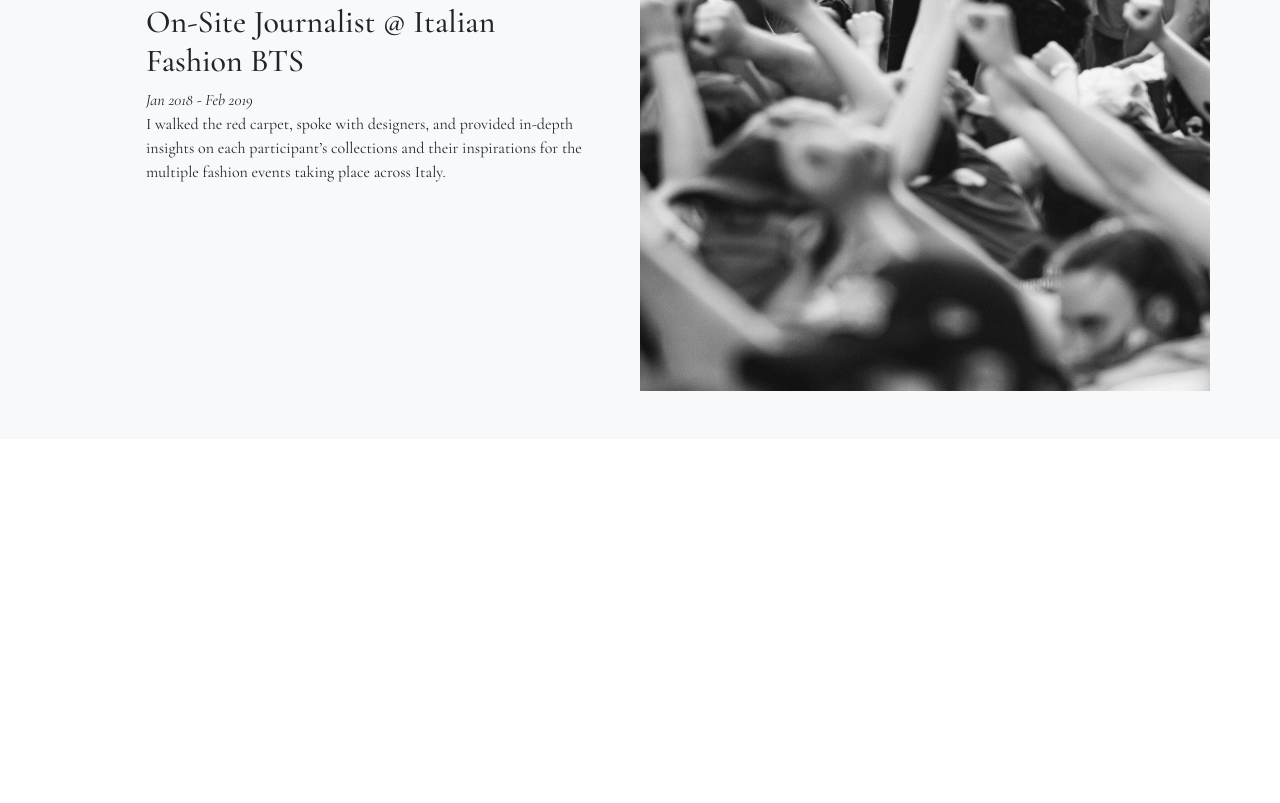
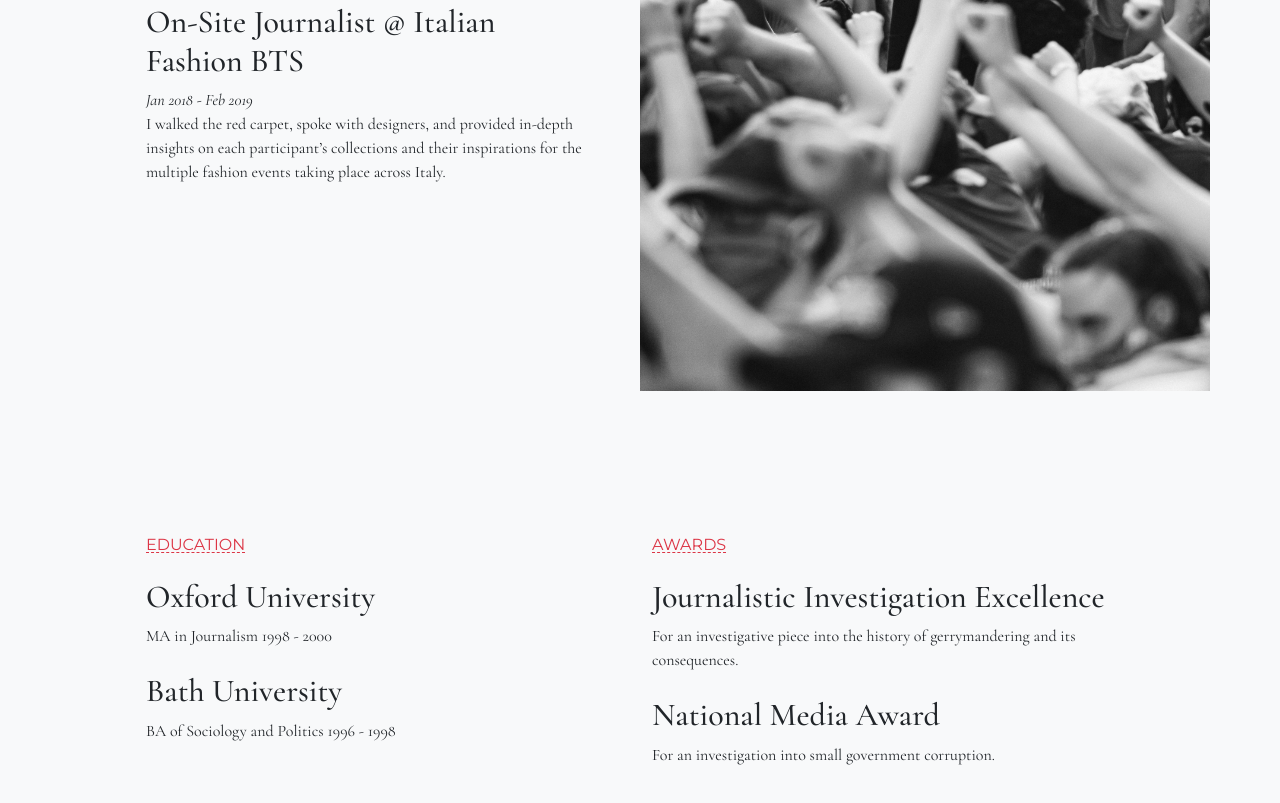
Before and after one commit to James-alderson/English-Templates, a plain HTML site: page Templates/01-Julian-mack/index.html in a window 1280 px wide. Shown: the part 1827-2630 px from the top of the page. Before the commit the page ends 2314 px from the top, so only its background shows below. Drawn offline with Linux system fonts and the light colour scheme.

Commit message:
Create 'Education-Awards' section

```diff
--- a/Templates/01-Julian-mack/index.html
+++ b/Templates/01-Julian-mack/index.html
@@ -97,7 +97,7 @@
 
   <section class="my-5 pb-5 pt-xl-5 bg-light">
     <!-- Experience -->
-    <div class="container-xl">
+    <div class="container-xl mb-md-5 pb-md-5">
       <div class="row align-items-center flex-md-row-reverse">
         <div class="col-12 col-md-6 col-img">
           <img class="img-fluid w-100 h-100 obj-fit obj-top" src="src/images/gayatri-malhotra-WzfqobnrSVc-unsplash.jpg"
@@ -123,6 +123,38 @@
         </div>
       </div>
     </div>
+
+    <!-- Education-Awards -->
+    <div class="container-sm mt-5 pt-5">
+      <div class="px-md-4 px-lg-6">
+        <div class="row">
+          <div class="col-12 col-md-6 mb-5 mb-md-0">
+            <div class="h6 text-danger font-montserrat text-uppercase text-decoration-underline text-decoration-dashed mb-4">
+              Education</div>
+            <article class="mb-4">
+              <h2>Oxford University</h2>
+              <p>MA in Journalism 1998 - 2000</p>
+            </article>
+            <article>
+              <h2>Bath University</h2>
+              <p>BA of Sociology and Politics 1996 - 1998</p>
+            </article>
+          </div>
+          <div class="col-12 col-md-6">
+            <div class="h6 text-danger font-montserrat text-uppercase text-decoration-underline text-decoration-dashed mb-4">
+              Awards</div>
+            <article class="mb-4">
+              <h2>Journalistic Investigation Excellence</h2>
+              <p>For an investigative piece into the history of gerrymandering and its consequences.</p>
+            </article>
+            <article>
+              <h2>National Media Award</h2>
+              <p>For an investigation into small government corruption.</p>
+            </article>
+          </div>
+        </div>
+      </div>
+    </div>
   </section>
 
 </body>
```
